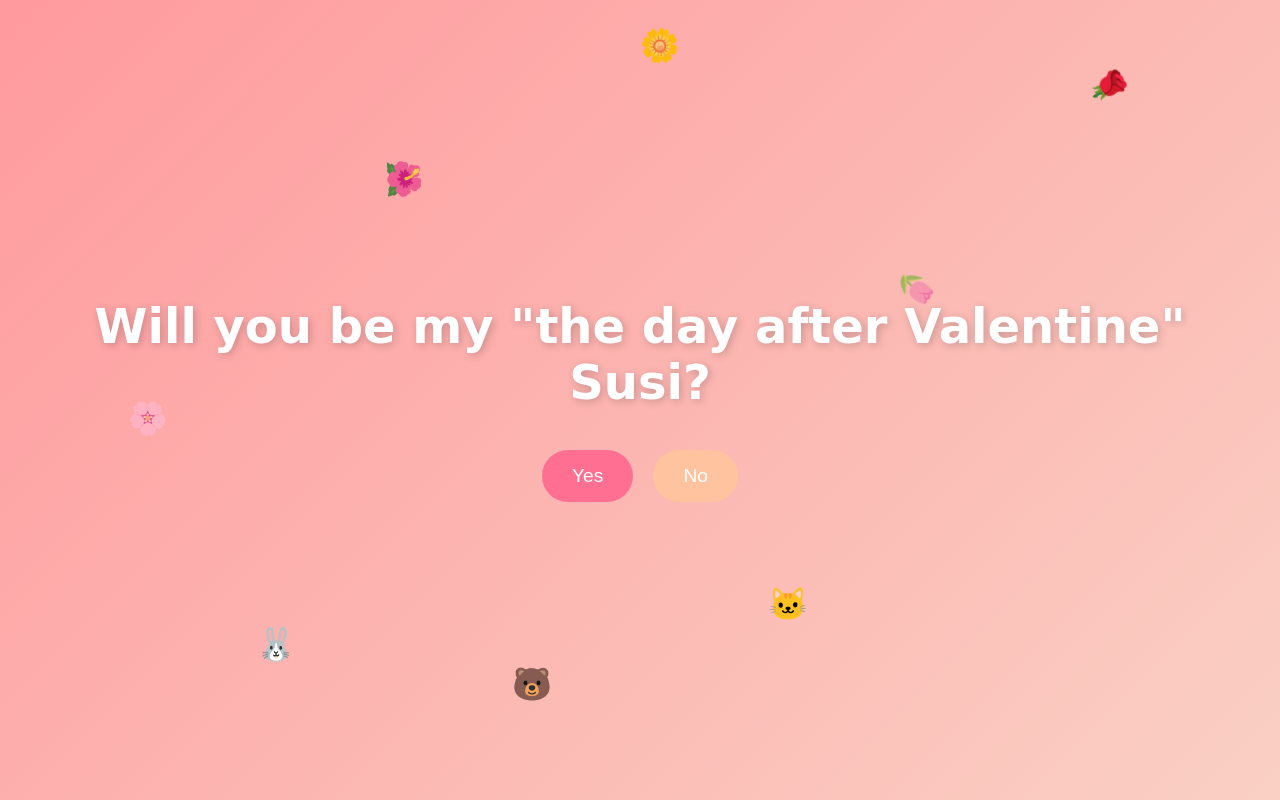
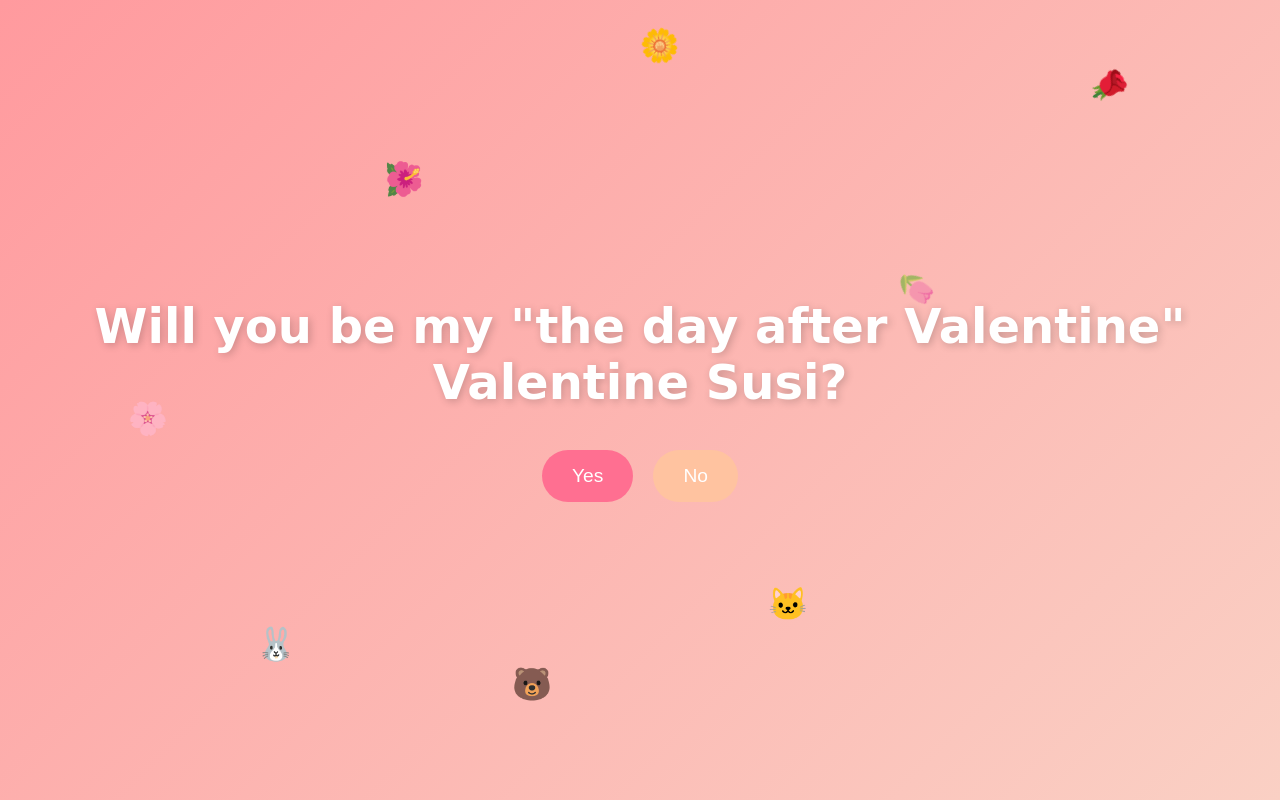
Before and after one commit to timodai/timodai.github.io, a plain HTML site: page index.html in a window 1280 px wide. Drawn offline with Linux system fonts and the light colour scheme.

Commit message:
modified:   index.html

```diff
--- a/index.html
+++ b/index.html
@@ -430,7 +430,7 @@
     <div class="animal" style="left: 40%; top: 85%;">🐻</div>
   </div>
   <div class="content" id="question-container">
-    <h1>Will you be my "the day after Valentine" Susi?</h1>
+    <h1>Will you be my "the day after Valentine" Valentine Susi?</h1>
     <div class="button-container">
       <button id="main-yes-btn">Yes</button>
       <button id="main-no-btn">No</button>
```
